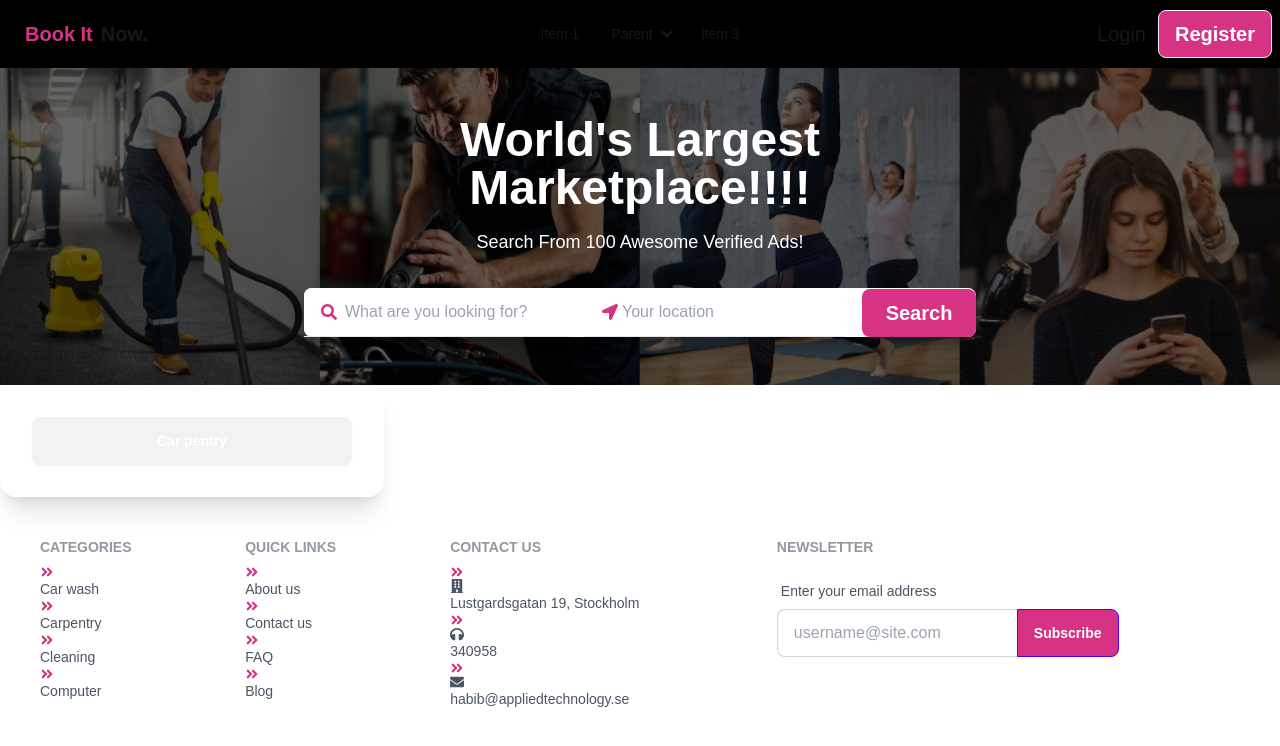
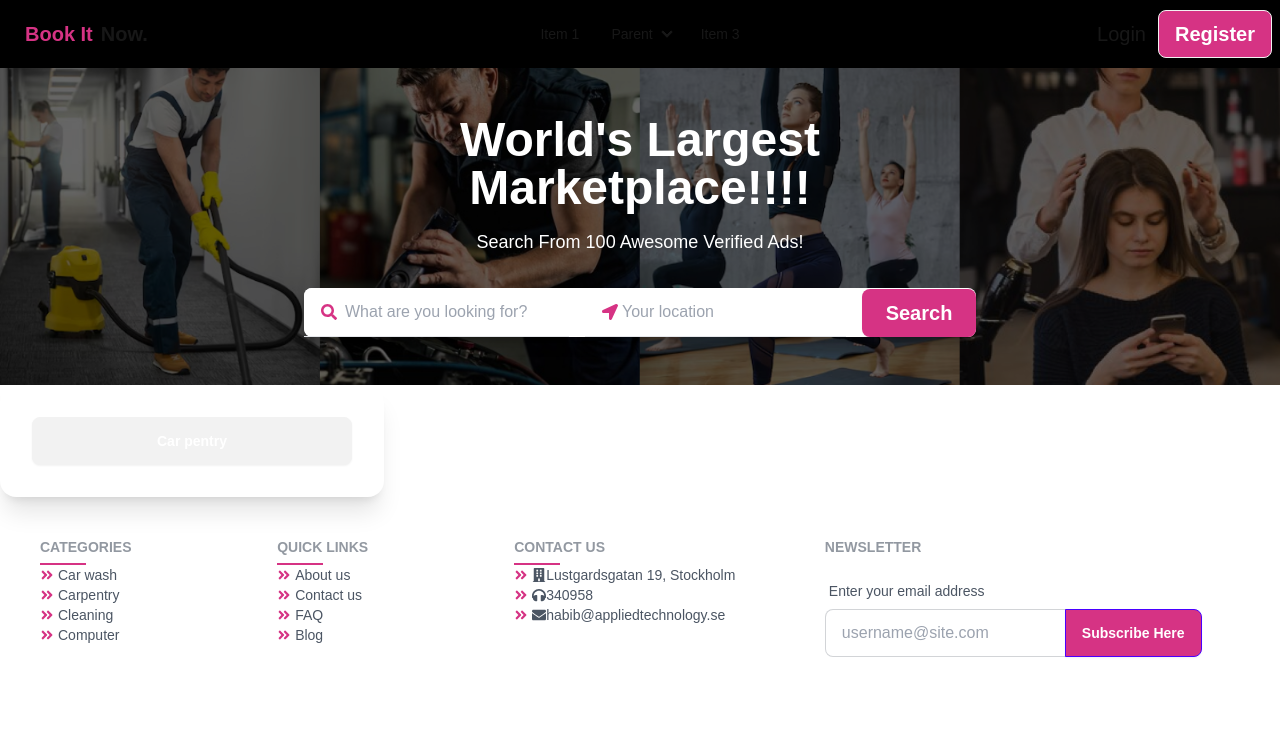
Before and after one commit to Habib97SE/Book-It-Now, a Next.js app in the folder frontend/: page / in a window 1280 px wide. Shown: the top 746 px of the page. Built offline with nearby package versions, Linux system fonts and the light colour scheme.

Commit message:
Add hover effects to menu item and title in Footer.

```diff
--- a/frontend/package.json
+++ b/frontend/package.json
@@ -3,7 +3,7 @@
     "version": "0.1.0",
     "private": true,
     "scripts": {
-    "dev": "next dev",
+        "dev": "next dev --turbo",
         "build": "next build",
         "start": "next start",
         "lint": "next lint"
--- a/frontend/src/app/layout.tsx
+++ b/frontend/src/app/layout.tsx
@@ -2,7 +2,7 @@ import type { Metadata } from "next";
 import localFont from "next/font/local";
 import "./globals.css";
 import NavBar from "@/components/header/navbar";
-import Footer from "@/components/footer/Footer";
+import Footer from "@/components/footer/footer";
 
 const geistSans = localFont({
   src: "./fonts/GeistVF.woff",
--- a/frontend/src/components/footer/footer.tsx
+++ b/frontend/src/components/footer/footer.tsx
@@ -24,9 +24,9 @@ const links = [
     {
         title: "Contact us",
         links: [
-            { name: <span><FaBuilding /> Lustgardsgatan 19, Stockholm</span>, url: "#" },
-            { name: <span><FaHeadphones /> 340958</span>, url: "#" },
-            { name: <span><FaEnvelope /> habib@appliedtechnology.se</span>, url: "#" },
+            { name: <span className="flex flex-row items-center"><FaBuilding /> Lustgardsgatan 19, Stockholm</span>, url: "#" },
+            { name: <span className="flex flex-row items-center"><FaHeadphones /> 340958</span>, url: "#" },
+            { name: <span className="flex flex-row items-center"><FaEnvelope /> habib@appliedtechnology.se</span>, url: "#" },
         ]
     }
 ]
@@ -36,21 +36,28 @@ function Footer() {
     const renderLinks = links.map((link, index) => {
         return (
             <nav key={index}>
-                <h6 className="footer-title">{link.title}</h6>
+                <div className="relative inline-block group">
+                    <h6 className="footer-title">{link.title}</h6>
+                    {/* Animated bottom border */}
+                    <span className="absolute bottom-0 left-0 w-1/2 h-[2px] bg-primaryColor transition-all duration-300 group-hover:left-0 group-hover:w-full"></span>
+                </div>
+
                 <ul>
-                    {link.links.map((item, secondIndex) => {
-                        return (
-                            <li key={secondIndex} className="link link-hover"><FaAngleDoubleRight className="text-primaryColor" /> {item.name}</li>
-                        );
-                    })}
+                    {link.links.map((item, secondIndex) => (
+                        <li key={secondIndex} className="link link-hover flex flex-row items-center transition-transform duration-300 hover:translate-x-2">
+                            <FaAngleDoubleRight className="text-primaryColor mr-1" />
+                            {item.name}
+                        </li>
+                    ))}
                 </ul>
             </nav>
+
         );
     })
 
     return (
 
-        <footer className="footer p-10 bg-white text-gray-600">
+        <footer className="footer p-10 bg-white text-gray-600 loading-3">
             <div className="grid grid-cols-1 gap-4 md:grid-cols-3">
                 {renderLinks}
             </div>
@@ -66,7 +73,7 @@ function Footer() {
                             placeholder="username@site.com"
                             spellCheck="false"
                             className="input input-bordered join-item text-black bg-white" />
-                        <button className="btn btn-primary join-item bg-primaryColor hover:bg-primaryColorHover text-white">Subscribe</button>
+                        <button className="btn btn-primary join-item bg-primaryColor hover:bg-primaryColorHover text-white">Subscribe Here</button>
                     </div>
                 </fieldset>
             </form>
```
Also changed, not shown: 1 other file (tests, documents, lock files or other folders). Lines whose indentation alone changed are shown as unchanged.
